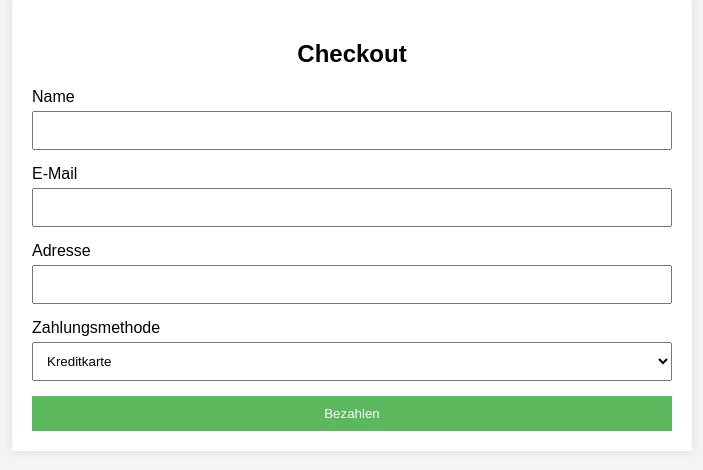
After one commit to sventurbo/webshop, a PHP site: page /checkout.php in a window 1280 px wide. The commit adds this page. Shown: the top 470 px of the page, without its empty margins (288-991 px from the left). Run offline with PHP 8.4, Linux system fonts and the light colour scheme.

Commit message:
ma schauen was wird

```diff
--- /dev/null
+++ b/checkout.php
@@ -0,0 +1,83 @@
+<!DOCTYPE html>
+<html lang="de">
+<head>
+    <meta charset="UTF-8">
+    <meta name="viewport" content="width=device-width, initial-scale=1.0">
+    <title>Checkout</title>
+    <style>
+        body {
+            font-family: Arial, sans-serif;
+            margin: 0;
+            padding: 0;
+            background-color: #f4f4f4;
+        }
+        .container {
+            width: 50%;
+            margin: 0 auto;
+            background: #fff;
+            padding: 20px;
+            box-shadow: 0 0 10px rgba(0, 0, 0, 0.1);
+        }
+        h2 {
+            text-align: center;
+        }
+        .form-group {
+            margin-bottom: 15px;
+        }
+        .form-group label {
+            display: block;
+            margin-bottom: 5px;
+        }
+        .form-group input, .form-group select {
+            width: 100%;
+            padding: 10px;
+            box-sizing: border-box;
+        }
+        .btn {
+            display: block;
+            width: 100%;
+            padding: 10px;
+            background: #5cb85c;
+            color: #fff;
+            border: none;
+            cursor: pointer;
+        }
+        .btn:hover {
+            background: #4cae4c;
+        }
+    </style>
+</head>
+<body>
+    <div class="container">
+        <h2>Checkout</h2>
+        <form id="checkout-form">
+            <div class="form-group">
+                <label for="name">Name</label>
+                <input type="text" id="name" name="name" required>
+            </div>
+            <div class="form-group">
+                <label for="email">E-Mail</label>
+                <input type="email" id="email" name="email" required>
+            </div>
+            <div class="form-group">
+                <label for="address">Adresse</label>
+                <input type="text" id="address" name="address" required>
+            </div>
+            <div class="form-group">
+                <label for="payment">Zahlungsmethode</label>
+                <select id="payment" name="payment" required>
+                    <option value="credit-card">Kreditkarte</option>
+                    <option value="paypal">PayPal</option>
+                </select>
+            </div>
+            <button type="submit" class="btn">Bezahlen</button>
+        </form>
+    </div>
+    <script>
+        document.getElementById('checkout-form').addEventListener('submit', function(e) {
+            e.preventDefault();
+            alert('Zahlung erfolgreich!');
+        });
+    </script>
+</body>
+</html>
```
Also changed, not shown: shoppingcart.php (+1 -7 lines).
